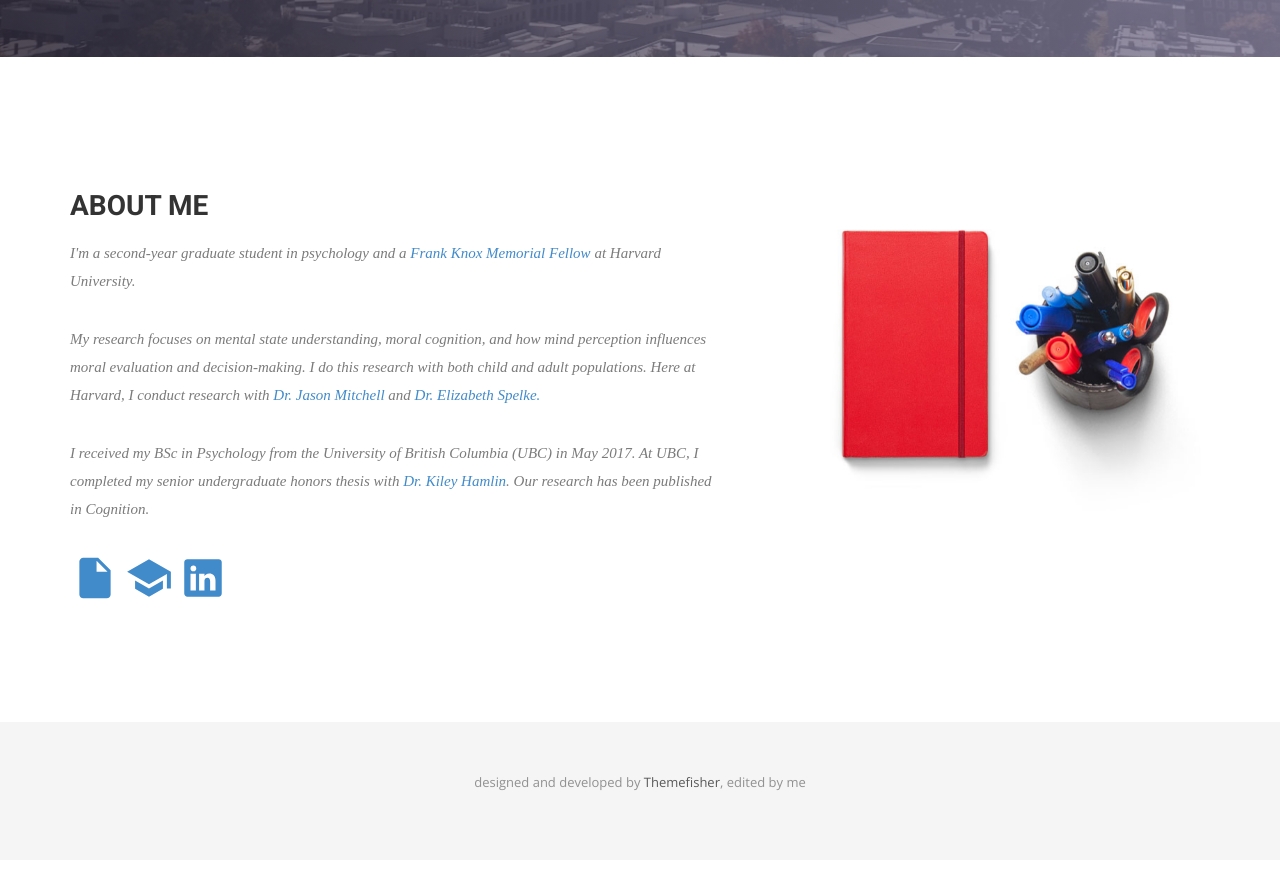
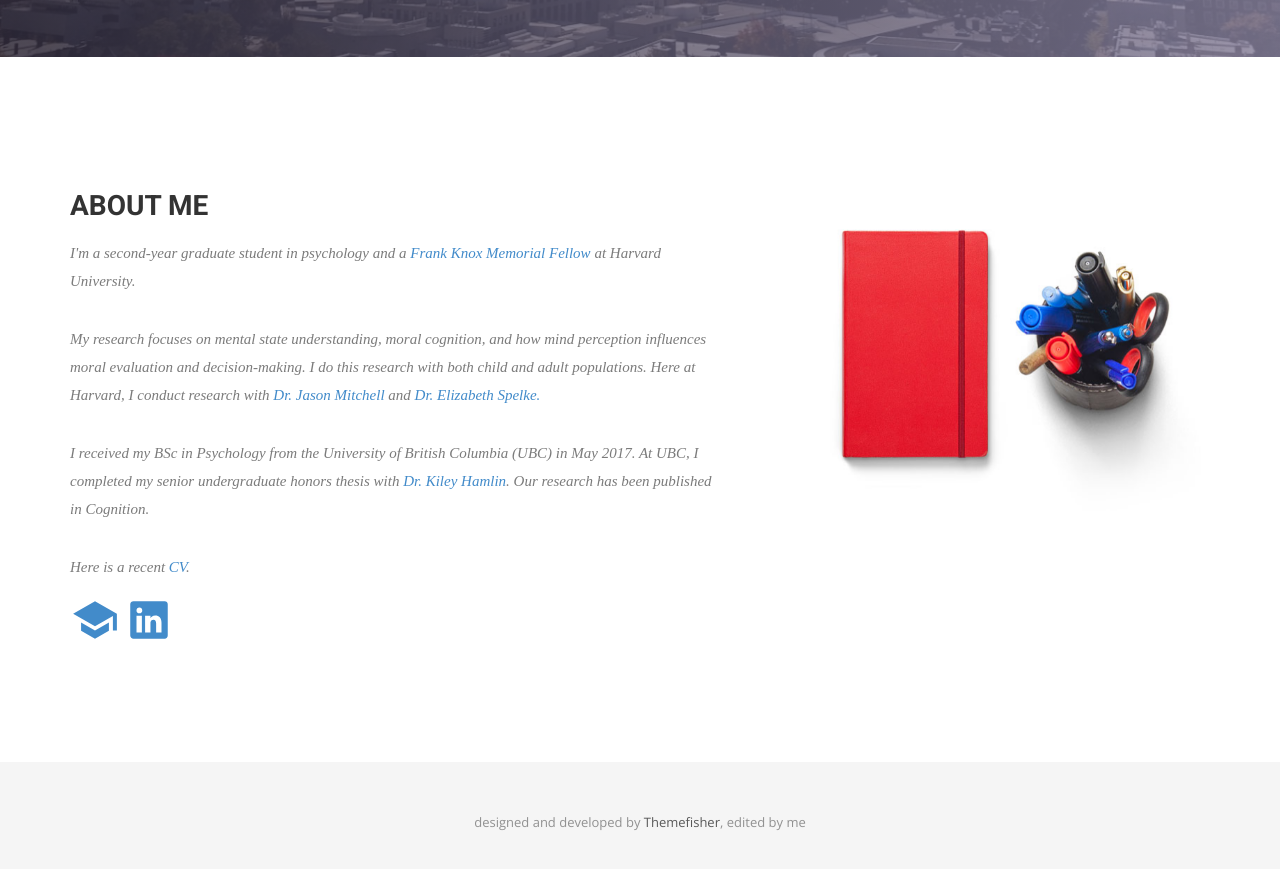
Before and after one commit to bmwoo/bmwoo.github.io, a Jekyll site: the page built from index.html, in a window 1280 px wide and 900 px high, scrolled down 718 px. Shown: the top 869 px of the window. Built offline with Jekyll 4.4.1, drawn with Linux system fonts in a browser that asks for light colours; nearby versions of some CDN libraries; some web fonts are replaced.

Commit message:
Updating URLs to publications

```diff
--- a/index.html
+++ b/index.html
@@ -25,12 +25,12 @@
         <div class="block">
           <div class="section-title">
             <h2>About Me</h2>
-            <p>I'm a second-year graduate student in psychology and a <a href="https://frankknox.harvard.edu/">Frank Knox Memorial Fellow</a> at Harvard University.</p>
-            <p>My research focuses on mental state understanding, moral cognition, and how mind perception influences moral evaluation and decision-making. I do this research with both child and adult populations. Here at Harvard, I conduct research with <a href="http://jasonmitchell.fas.harvard.edu/people.html">Dr. Jason Mitchell</a> and <a href="https://www.harvardlds.org/our-labs/spelke-labspelke-lab-members/elizabeth-spelke/">Dr. Elizabeth Spelke.</a></p>
-            <p>I received my BSc in Psychology from the University of British Columbia (UBC) in May 2017. At UBC, I completed my senior undergraduate honors thesis with <a href="https://cic.psych.ubc.ca/people/principal-investigator/">Dr. Kiley Hamlin</a>. Our research has been published in Cognition.</p>
-            <p><a style="font-size:50px"; href="https://scholar.harvard.edu/files/brandonmatthewwoo/files/brandon_matthew_woo_-_cv_-_may_2019.pdf"><ion-icon name="document"></ion-icon></a>
-            <a style="font-size:50px"; href="https://scholar.google.com/citations?user=gE30Lw0AAAAJ&hl=en"><ion-icon name="school"></ion-icon></a>
-            <a style="font-size:50px"; href="https://www.linkedin.com/in/brandon-matt-woo/"><ion-icon name="logo-linkedin"></ion-icon></a>
+            <p>I'm a second-year graduate student in psychology and a <a href="https://frankknox.harvard.edu/" target="_blank">Frank Knox Memorial Fellow</a> at Harvard University.</p>
+            <p>My research focuses on mental state understanding, moral cognition, and how mind perception influences moral evaluation and decision-making. I do this research with both child and adult populations. Here at Harvard, I conduct research with <a href="http://jasonmitchell.fas.harvard.edu/people.html" target="_blank">Dr. Jason Mitchell</a> and <a href="https://www.harvardlds.org/our-labs/spelke-labspelke-lab-members/elizabeth-spelke/" target="_blank">Dr. Elizabeth Spelke.</a></p>
+            <p>I received my BSc in Psychology from the University of British Columbia (UBC) in May 2017. At UBC, I completed my senior undergraduate honors thesis with <a href="https://cic.psych.ubc.ca/people/principal-investigator/" target="_blank">Dr. Kiley Hamlin</a>. Our research has been published in Cognition.</p>
+            <p> Here is a recent <a href="https://scholar.harvard.edu/files/brandonmatthewwoo/files/brandon_matthew_woo_-_cv_-_may_2019.pdf" target="_blank">CV</a>. </p>
+            <a style="font-size:50px"; href="https://scholar.google.com/citations?user=gE30Lw0AAAAJ&hl=en" target="_blank" title = "Google Scholar"><ion-icon name="school"></ion-icon></a>
+            <a style="font-size:50px"; href="https://www.linkedin.com/in/brandon-matt-woo/" target="_blank" title = "LinkedIn"><ion-icon name="logo-linkedin"></ion-icon></a>
           </div>
         </div>
       </div><!-- .col-md-7 close -->
--- a/publications.html
+++ b/publications.html
@@ -10,11 +10,12 @@
       <div class="col-md-12">
         <div class="block">
           <h1>Publications</h1>
-          <p>I'll share electronic versions of these publications here to support the timely dissemination of academic work for personal, noncommercial purposes.</p>
+          <p>I've shared electronic versions [<ion-icon name="document"></ion-icon>] of these publications here to support the timely dissemination of academic work for personal, noncommercial purposes.</p>
         </div>
       </div>
     </div>
   </div>
+  <script src="https://unpkg.com/ionicons@4.5.5/dist/ionicons.js"></script>
 </section>
 {% for post in site.posts %}
 <div class="post-area">
```
Also changed, not shown: _posts/2017-01-01-publications.md (+4 -2 lines), 3 other files.
